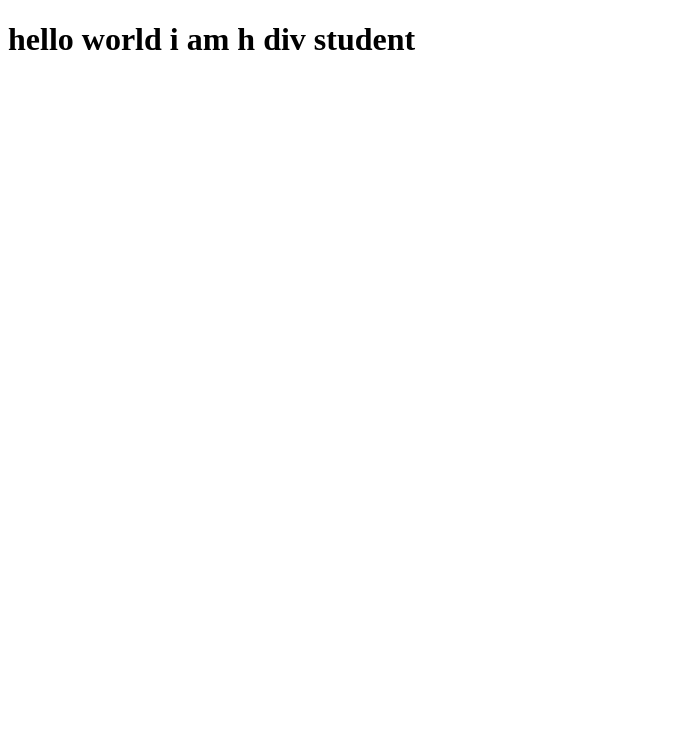
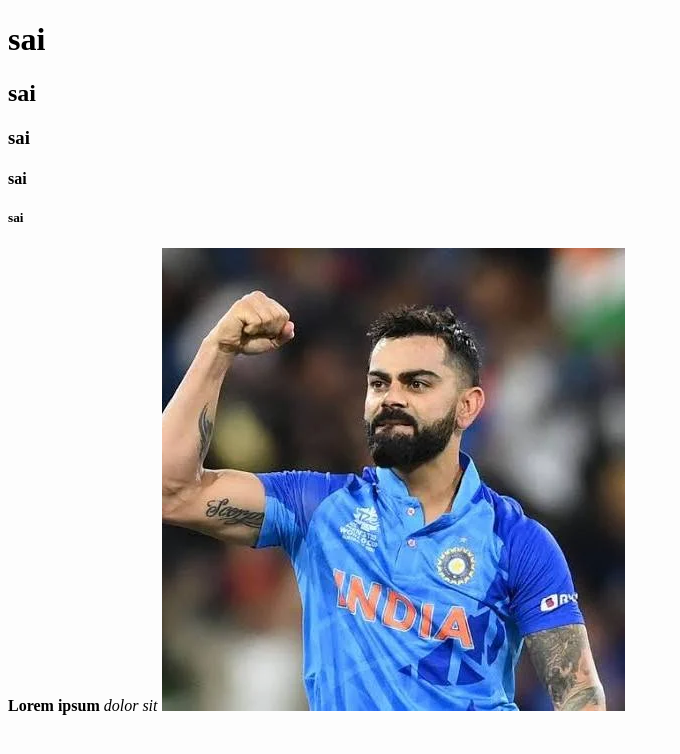
Before and after one commit to sailokare4141-star/html-1st-program, a plain HTML site: page index.html in a window 1280 px wide. Shown: the whole page, without its empty margins (0-680 px from the left). Drawn offline with Linux system fonts and the light colour scheme.

Commit message:
Add files via upload

```diff
--- a/index.html
+++ b/index.html
@@ -5,7 +5,14 @@
     <meta name="viewport" content="width=device-width, initial-scale=1.0">
     <title>Document</title>
 </head>
-<body>
-   <h1>hello world i am h div student</h1>
+<body style="background-color: rgb(253, 253, 253);">
+
+    <h1>sai</h1>
+    <h2>sai</h2>
+    <h3>sai</h3>
+    <h4>sai</h4>
+    <h5>sai</h5>
+    <p><b>Lorem</b> <strong>ipsum</strong> <i>dolor</i> <em>sit</em>
+ <img src="/images.webp" alt="">
 </body>
 </html>
```
Also changed, not shown: images.webp (added), sai .png (added), sai html.png (added).
